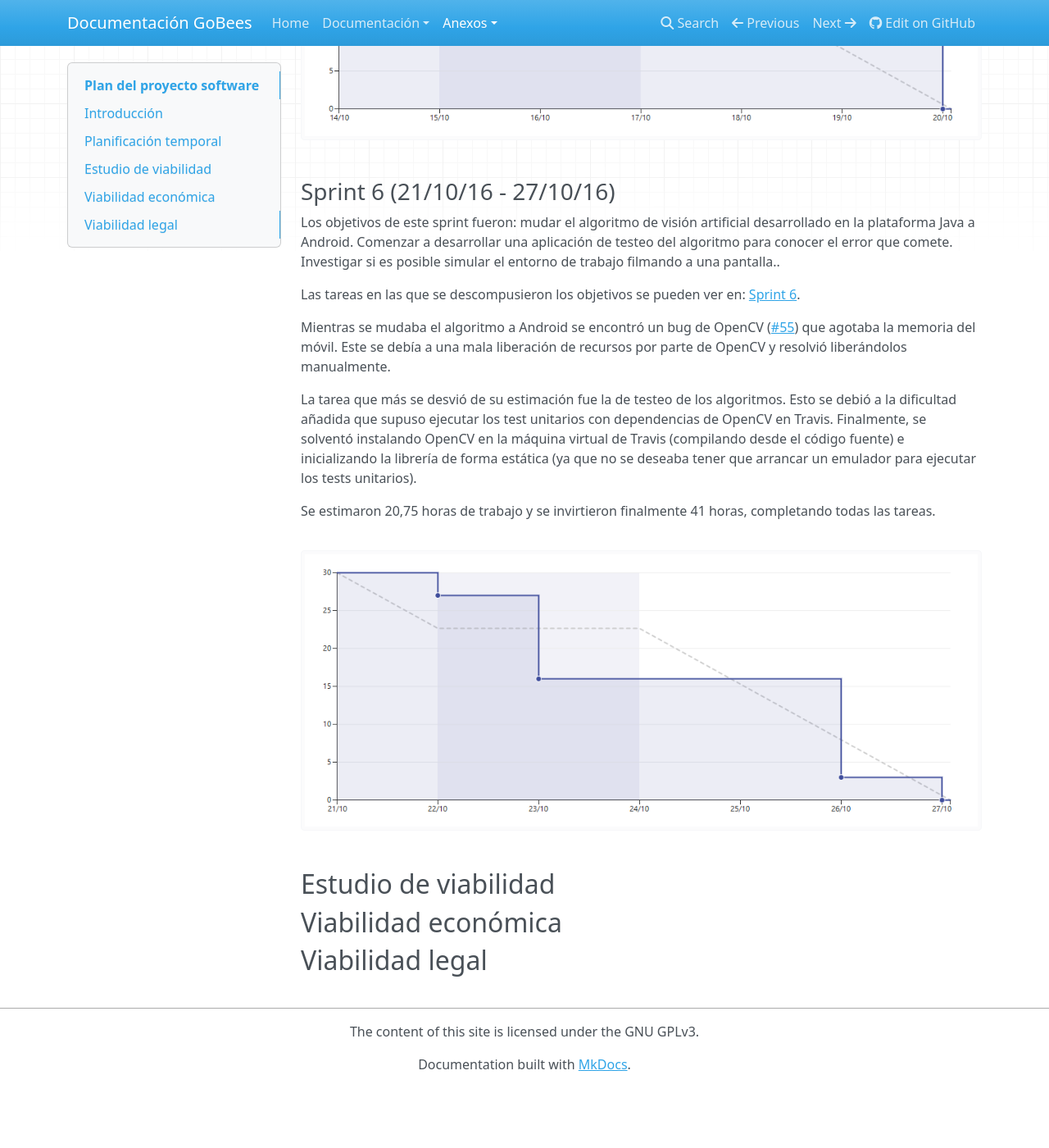
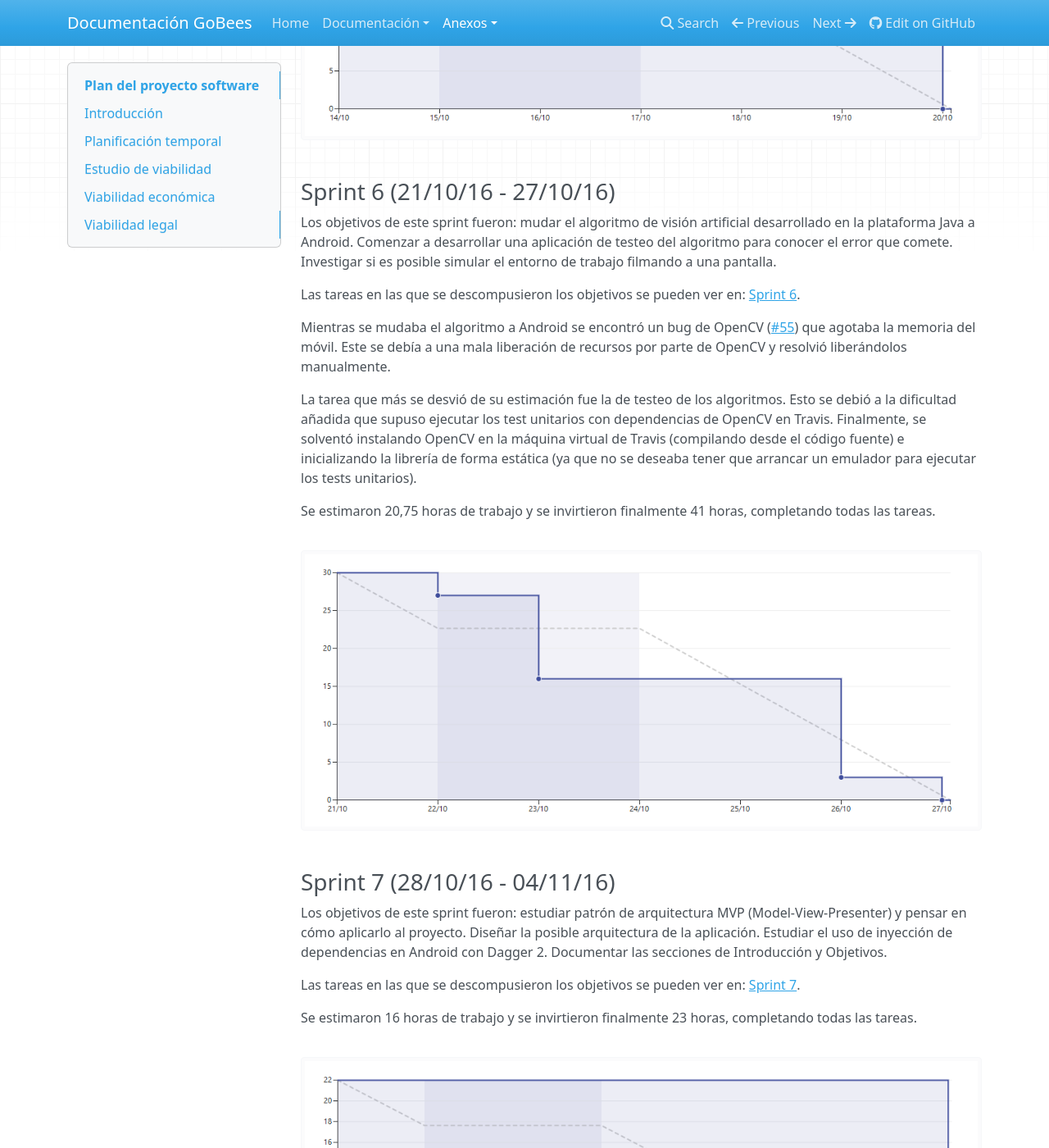
Before and after one commit to davidmigloz/go-bees, an MkDocs documentation site: the page built from docs/md/anexos/A_PlanProyecto.md, in a window 1280 px wide and 1400 px high, scrolled down 5371 px. Shown: the whole window at 82% size. Built offline with MkDocs 1.6.1, drawn with Linux system fonts in a browser that asks for light colours; nearby versions of some CDN libraries; old or Windows-style settings are respelled for this version of MkDocs; before the commit the page ends 6697 px from its top, so only the background shows below that.

Commit message:
Document Sprint 7

```diff
--- a/docs/md/anexos/A_PlanProyecto.md
+++ b/docs/md/anexos/A_PlanProyecto.md
@@ -114,7 +114,7 @@ Se estimaron 27 horas de trabajo y se invirtieron finalmente 34 horas, completan
 
 ### Sprint 6 (21/10/16 - 27/10/16)
 
-Los objetivos de este sprint fueron: mudar el algoritmo de visión artificial desarrollado en la plataforma Java a Android. Comenzar a desarrollar una aplicación de testeo del algoritmo para conocer el error que comete. Investigar si es posible simular el entorno de trabajo filmando a una pantalla..
+Los objetivos de este sprint fueron: mudar el algoritmo de visión artificial desarrollado en la plataforma Java a Android. Comenzar a desarrollar una aplicación de testeo del algoritmo para conocer el error que comete. Investigar si es posible simular el entorno de trabajo filmando a una pantalla.
 
 Las tareas en las que se descompusieron los objetivos se pueden ver en: [Sprint 6](https://github.com/davidmigloz/go-bees/milestone/7?closed=1).
 
@@ -126,6 +126,16 @@ Se estimaron 20,75 horas de trabajo y se invirtieron finalmente 41 horas, comple
 
 ![Sprint 6](https://raw.githubusercontent.com/davidmigloz/go-bees/master/docs/img/burndowns/sprint6.png)
 
+### Sprint 7 (28/10/16 - 04/11/16)
+
+Los objetivos de este sprint fueron: estudiar patrón de arquitectura MVP (Model-View-Presenter) y pensar en cómo aplicarlo al proyecto. Diseñar la posible arquitectura de la aplicación. Estudiar el uso de inyección de dependencias en Android con Dagger 2. Documentar las secciones de Introducción y Objetivos.
+
+Las tareas en las que se descompusieron los objetivos se pueden ver en: [Sprint 7](https://github.com/davidmigloz/go-bees/milestone/8?closed=1).
+
+Se estimaron 16 horas de trabajo y se invirtieron finalmente 23 horas, completando todas las tareas.
+
+![Sprint 7](https://raw.githubusercontent.com/davidmigloz/go-bees/master/docs/img/burndowns/sprint7.png)
+
 Estudio de viabilidad
 ---------------------
 
```
Also changed, not shown: docs/md/documentacion/2_ObjetivosDelProyecto.md (+2 -0 lines), docs/img/burndowns/sprint7.png (added), 1 other file.
